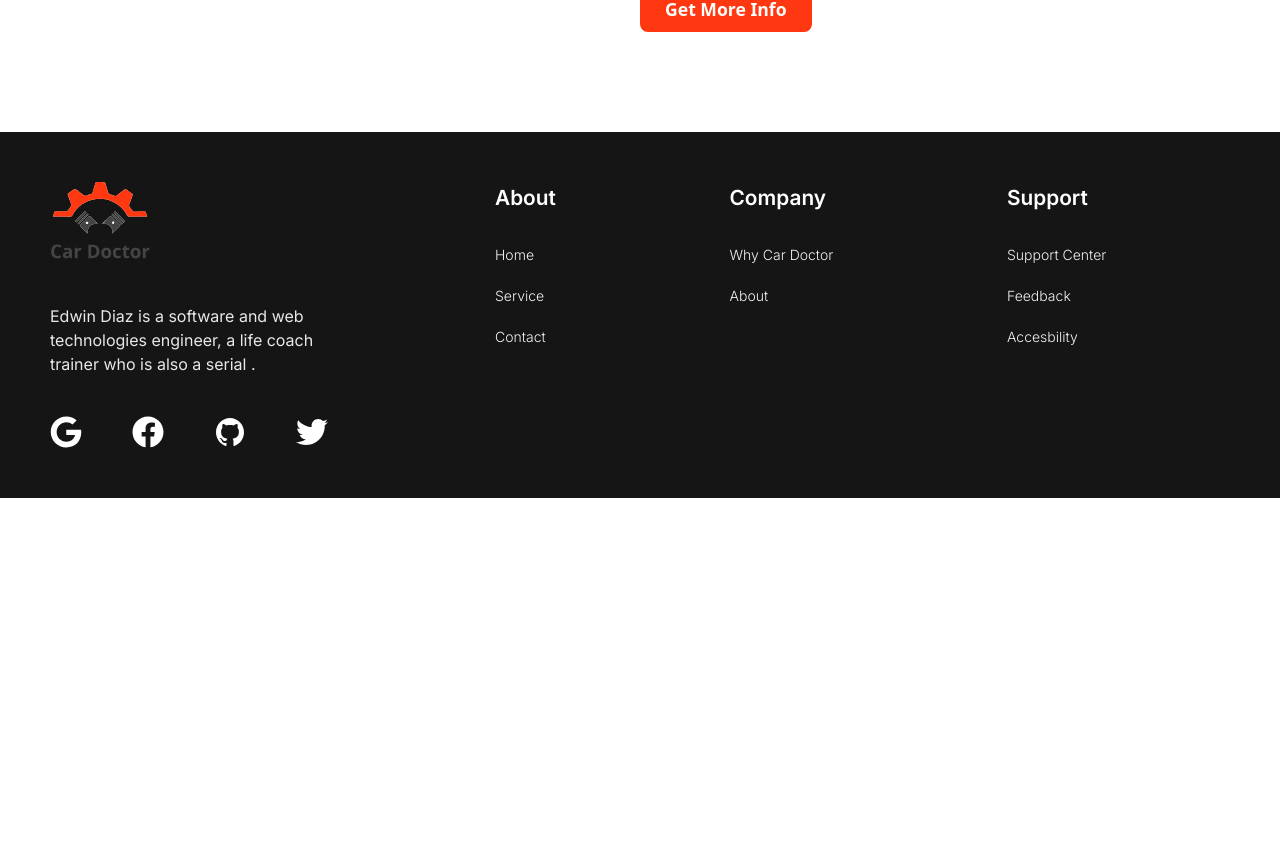
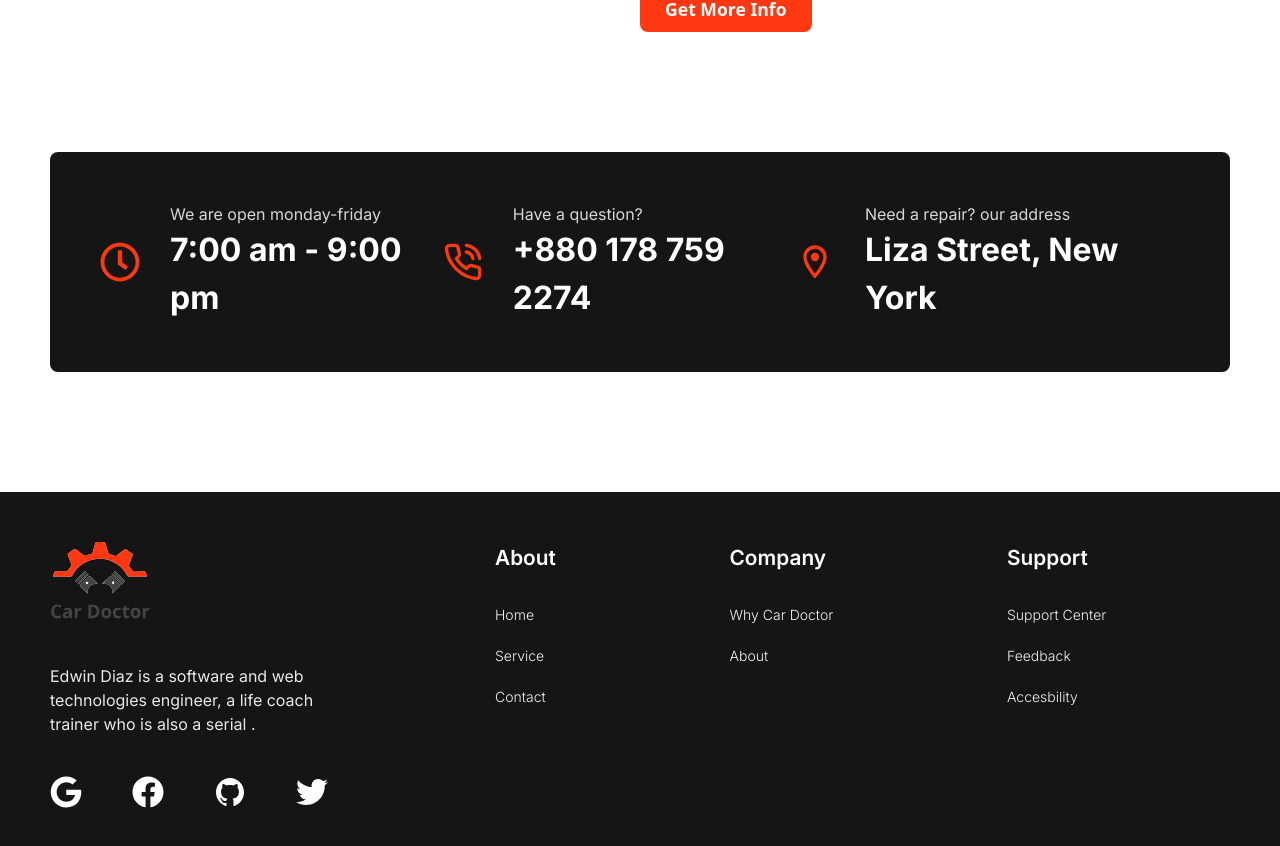
Before and after one commit to shsobur/car-doctor-client, a React (Vite) app: page / in a window 1280 px wide. Shown: the part 1374-2220 px from the top of the page. Before the commit the page ends 1872 px from the top, so only its background shows below. Built offline with nearby package versions, Linux system fonts and the light colour scheme.

Commit message:
Contact section design completed

```diff
--- /dev/null
+++ b/src/Pages/HomePageComponents/Contact/Contact.css
@@ -0,0 +1,44 @@
+.main_contact_section_outer_container {
+  height: 100%;
+  width: 100%;
+  padding: 20px 50px;
+  margin-top: 100px;
+  font-family: "Inter", serif;
+}
+
+.main_contact_section_inner_container {
+  height: 100%;
+  width: 100%;
+  color: #ffffff;
+  padding: 50px 50px;
+  border-radius: 8px;
+  background-color: #151515;
+}
+
+.contact_section_main_container {
+  display: flex;
+  align-items: center;
+  justify-content: space-between;
+}
+
+.contact_section_context_container {
+  display: flex;
+  align-items: center;
+  justify-content: center;
+  gap: 30px;
+}
+
+.contact_section_icon_container {
+  font-size: 2.5rem;
+  color: #ff3811;
+}
+
+.contact_section_context_container h3 {
+  font-size: 1rem;
+  color: #ffffffd3;
+}
+
+.contact_section_context_container h2 {
+  font-size: 2rem;
+  font-weight: 700;
+}
--- /dev/null
+++ b/src/Pages/HomePageComponents/Contact/Contact.jsx
@@ -0,0 +1,46 @@
+import "./Contact.css";
+import { FaRegClock } from "react-icons/fa";
+import { LuPhoneCall } from "react-icons/lu";
+import { MdOutlineLocationOn } from "react-icons/md";
+
+const Contact = () => {
+  return (
+    <>
+      <div className="main_container">
+        <div className="main_contact_section_outer_container">
+          <div className="main_contact_section_inner_container">
+
+            <div className="contact_section_main_container">
+              <div className="contact_section_context_container">
+                <div className="contact_section_icon_container"><FaRegClock /></div>
+                <div>
+                  <h3>We are open monday-friday</h3>
+                  <h2>7:00 am - 9:00 pm</h2>
+                </div>
+              </div>
+
+              <div className="contact_section_context_container">
+                <div className="contact_section_icon_container"><LuPhoneCall /></div>
+                <div>
+                  <h3>Have a question?</h3>
+                  <h2>+880 178 759 2274</h2>
+                </div>
+              </div>
+
+              <div className="contact_section_context_container">
+                <div className="contact_section_icon_container"><MdOutlineLocationOn /></div>
+                <div>
+                  <h3>Need a repair? our address</h3>
+                  <h2>Liza Street, New York</h2>
+                </div>
+              </div>
+            </div>
+
+          </div>
+        </div>
+      </div>
+    </>
+  );
+};
+
+export default Contact;
--- a/src/Pages/HomePageComponents/HomePageLayout/HomePageLayout.jsx
+++ b/src/Pages/HomePageComponents/HomePageLayout/HomePageLayout.jsx
@@ -1,4 +1,5 @@
 import AboutUs from "../AboutUs/AboutUs";
+import Contact from "../Contact/Contact";
 import HomeBaner from "../HomeBaner/HomeBaner";
 
 const HomePageLayout = () => {
@@ -7,6 +8,7 @@ const HomePageLayout = () => {
       <div className="main_container">
         <HomeBaner></HomeBaner>
         <AboutUs></AboutUs>
+        <Contact></Contact>
       </div>
     </>
   );
```
